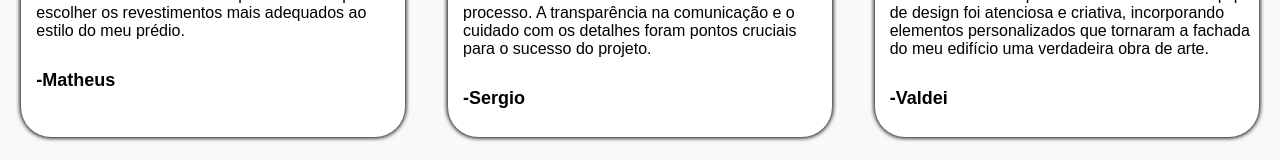
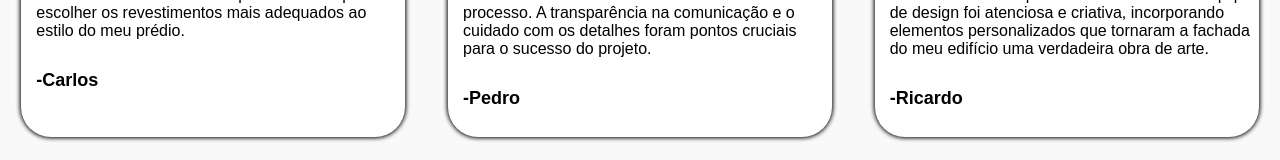
Before and after one commit to wesley278/Meta3, a React (Create React App) app: page / in a window 1280 px wide. Shown: the part 5640-5800 px from the top of the page. Built offline with nearby package versions, Linux system fonts and the light colour scheme.

Commit message:
Enviando Alteracao de avaliacao

```diff
--- a/src/Components/Home/Avaliacao/Avaliacao.jsx
+++ b/src/Components/Home/Avaliacao/Avaliacao.jsx
@@ -12,15 +12,15 @@ function Avaliacao() {
     <div className={style.BoxFundoAvaliacao}>
     <div className={style.BoxAvaliacao}><div className={style.DivIcon} ><ImQuotesLeft fontSize={50} /></div>
       <p>Tive o prazer de contar com os serviços da <span>Meta3</span> para a revitalização da fachada do meu estabelecimento comercial e estou extremamente satisfeito com o resultado. A equipe da Meta3 demonstrou profissionalismo desde o início, oferecendo uma consultoria personalizada para escolher os revestimentos mais adequados ao estilo do meu prédio.</p>
-      <h6>-Matheus</h6>
+      <h6>-Carlos</h6>
     </div>
     <div className={style.BoxAvaliacao}><div className={style.DivIcon} ><ImQuotesLeft fontSize={50} /></div>
     <p>Contratar a <span>Meta3</span> para o projeto de revestimento da fachada foi uma decisão acertada. Além da qualidade dos produtos, destaco o comprometimento da empresa em cumprir prazos. O cronograma foi seguido à risca, e a equipe demonstrou uma eficiência notável durante todo o processo. A transparência na comunicação e o cuidado com os detalhes foram pontos cruciais para o sucesso do projeto.</p>
-    <h6>-Sergio</h6>
+    <h6>-Pedro</h6>
     </div>
     <div className={style.BoxAvaliacao}> <div className={style.DivIcon} ><ImQuotesLeft fontSize={50} /></div>
     <p>A <span>Meta3</span> superou minhas expectativas ao trabalhar na renovação da fachada do meu prédio. Destaco a abordagem inovadora da empresa, que trouxe opções de revestimentos especiais verdadeiramente únicas e personalizadas para atender às minhas preferências estéticas. A equipe de design foi atenciosa e criativa, incorporando elementos personalizados que tornaram a fachada do meu edifício uma verdadeira obra de arte.</p>
-    <h6>-Valdei</h6>
+    <h6>-Ricardo</h6>
     </div>
     </div>
 
```
